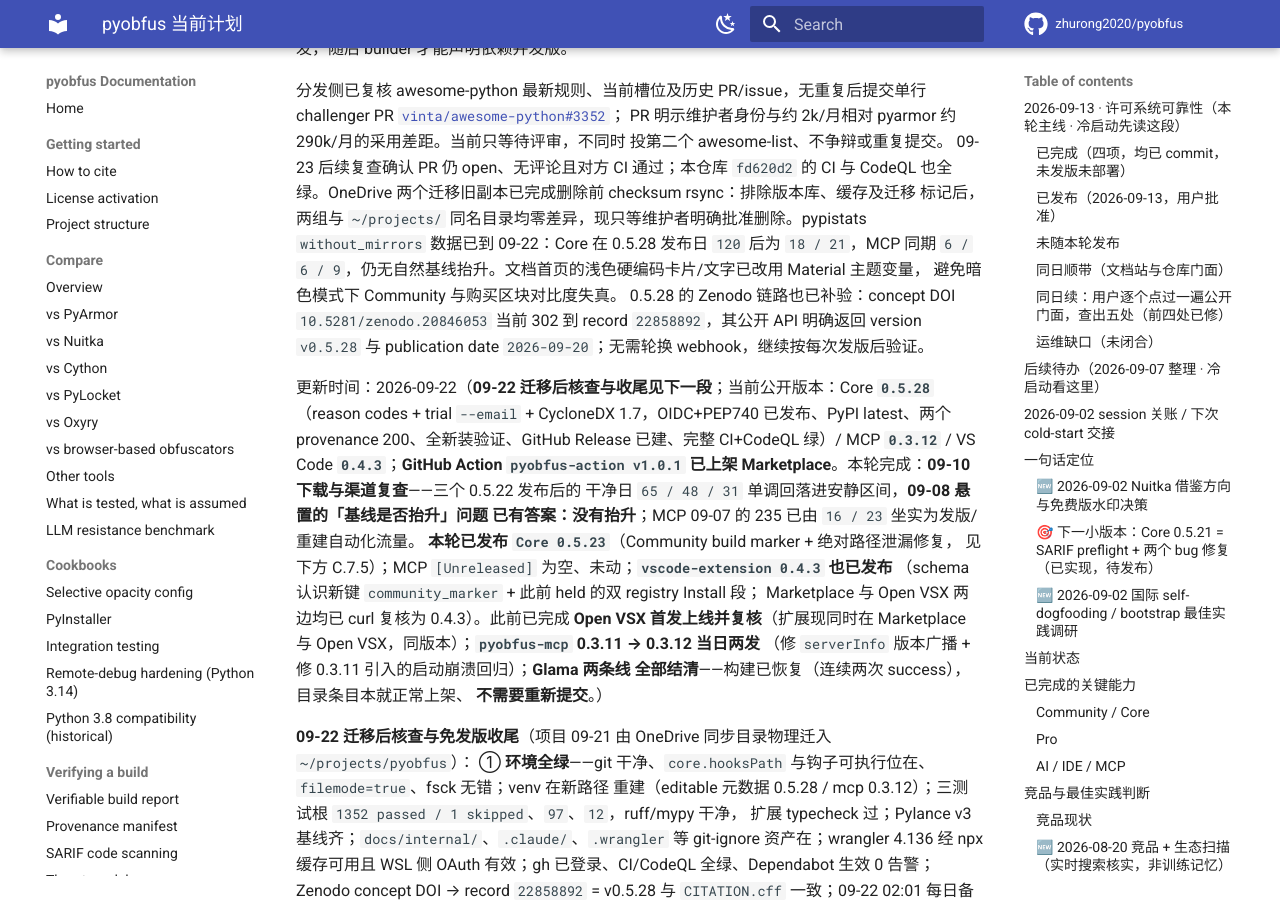
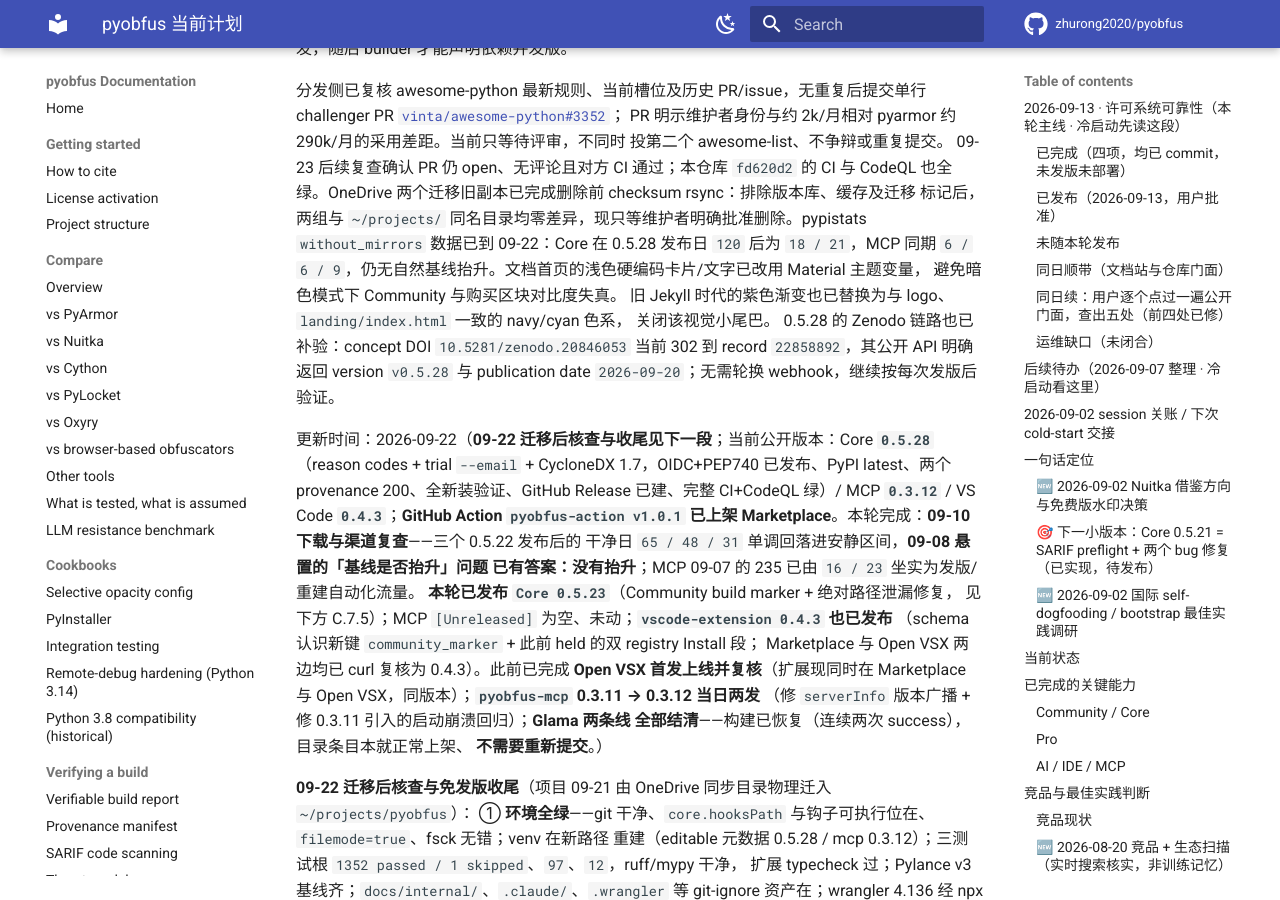
Before and after one commit to zhurong2020/pyobfus, an MkDocs documentation site: the page built from docs/CURRENT_PLAN_ZH.md, in a window 1280 px wide and 900 px high, scrolled down 732 px. Built offline with MkDocs 1.6.1 and Material for MkDocs 9.7.7, drawn with Linux system fonts in a browser that asks for light colours; comment, search, counter and statistics services are not loaded.

```diff
--- a/docs/CURRENT_PLAN_ZH.md
+++ b/docs/CURRENT_PLAN_ZH.md
@@ -38,6 +38,8 @@ PR 明示维护者身份与约 2k/月相对 pyarmor 约 290k/月的采用差距
 `without_mirrors` 数据已到 09-22：Core 在 0.5.28 发布日 `120` 后为 `18 / 21`，MCP 同期
 `6 / 6 / 9`，仍无自然基线抬升。文档首页的浅色硬编码卡片/文字已改用 Material 主题变量，
 避免暗色模式下 Community 与购买区块对比度失真。
+旧 Jekyll 时代的紫色渐变也已替换为与 logo、`landing/index.html` 一致的 navy/cyan 色系，
+关闭该视觉小尾巴。
 0.5.28 的 Zenodo 链路也已补验：concept DOI `10.5281/zenodo.20846053` 当前 302 到
 record `22858892`，其公开 API 明确返回 version `v0.5.28` 与 publication date
 `2026-09-20`；无需轮换 webhook，继续按每次发版后验证。
```
Also changed, not shown: docs/TODO.md (+0 -3 lines), docs/index.md (+5 -5 lines).
